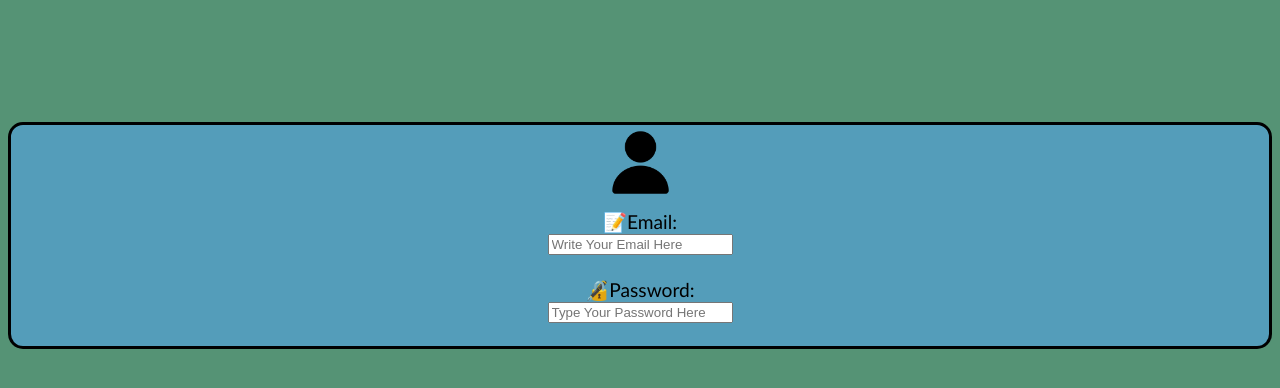
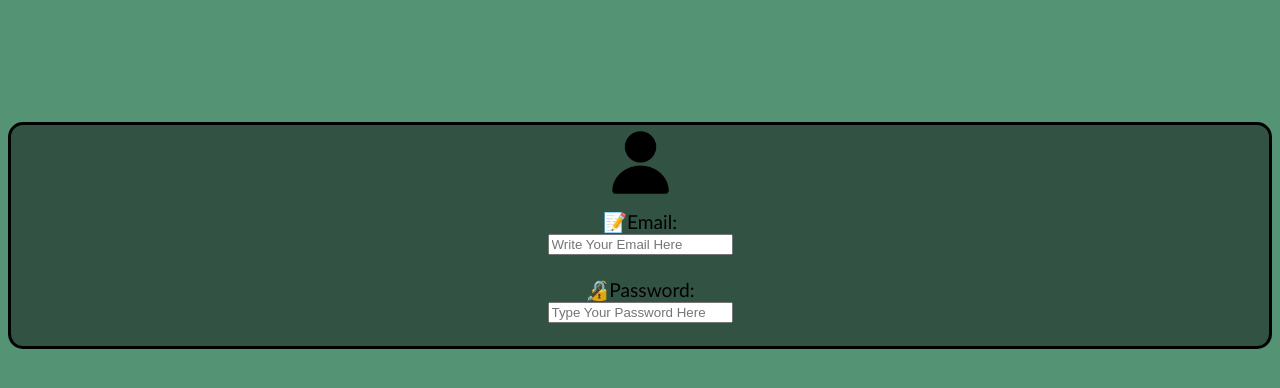
Before and after one commit to Efhemni/Efhemni.github.io, a plain HTML site: page Login.html in a window 1280 px wide. Shown: the part 168-556 px from the top of the page. Drawn offline with Linux system fonts and the light colour scheme; files whose address does not match are found by name.

Commit message:
Update style.css

```diff
--- a/style.css
+++ b/style.css
@@ -47,7 +47,7 @@ body {
     font-size: larger;
     text-align: center;
     margin-top: 10%;
-    background-color: rgb(84, 157, 186);
+    background-color: #325343;
     border-radius: 15px;
     margin-left: flex;
     margin-right: flex;
```
